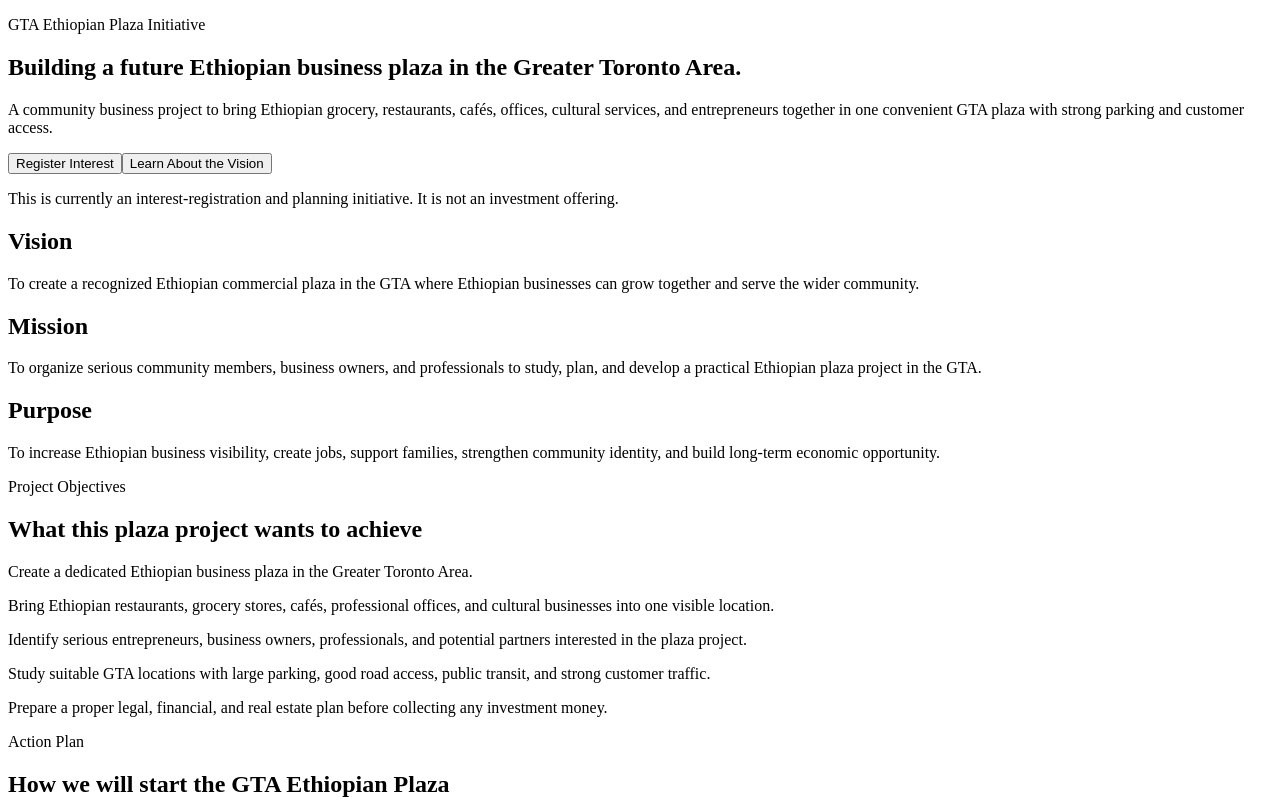
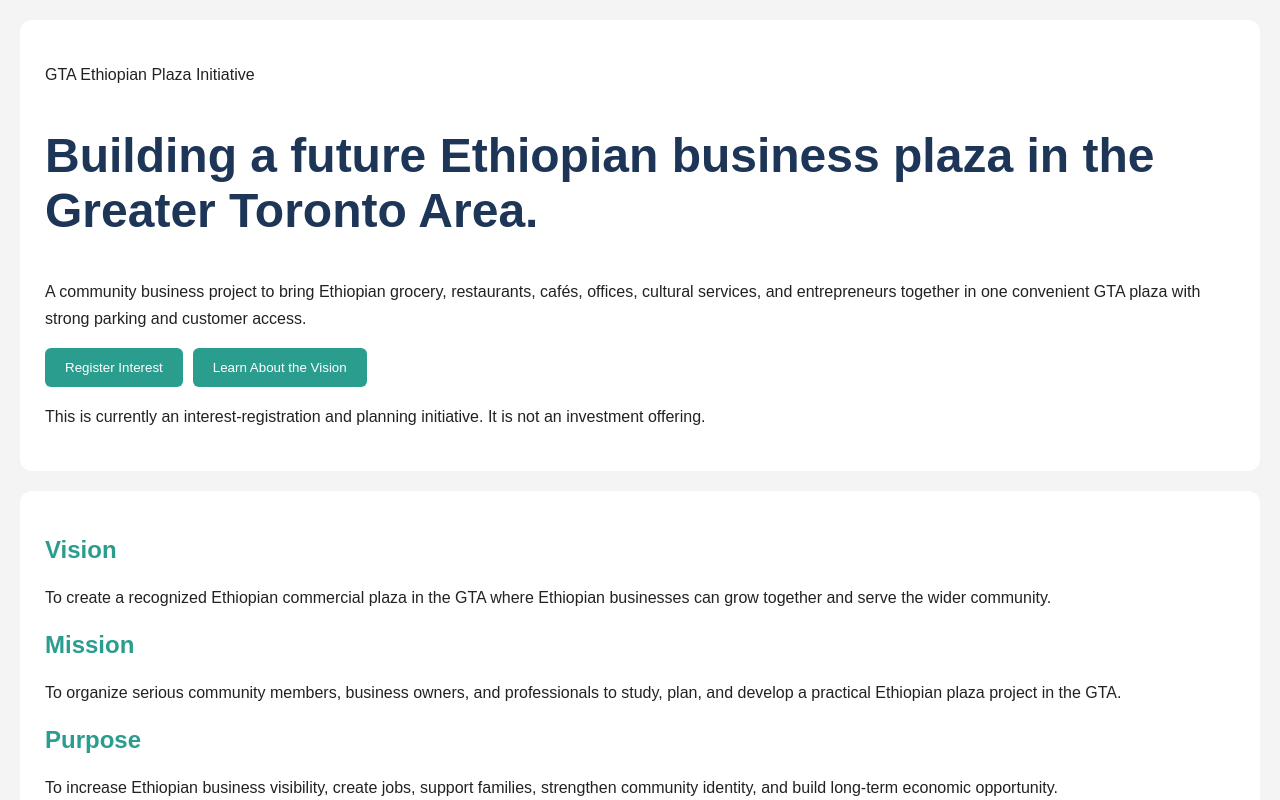
Before and after one commit to teshzw/gta-ethiopian-plaza, a React (Vite) app: page / in a window 1280 px wide. Shown: the top 800 px of the page. Built offline with nearby package versions, Linux system fonts and the light colour scheme.

Commit message:
Update style.css

```diff
--- a/style.css
+++ b/style.css
@@ -1 +1,40 @@
-<link rel="stylesheet" href="/style.css" />
+body {
+  margin: 0;
+  font-family: Arial, sans-serif;
+  background: #f4f4f4;
+  color: #222;
+}
+
+h1 {
+  font-size: 48px;
+  color: #1d3557;
+}
+
+h2 {
+  color: #2a9d8f;
+}
+
+button {
+  background: #2a9d8f;
+  color: white;
+  border: none;
+  padding: 12px 20px;
+  margin-right: 10px;
+  border-radius: 6px;
+  cursor: pointer;
+}
+
+button:hover {
+  background: #21867a;
+}
+
+section {
+  background: white;
+  margin: 20px;
+  padding: 25px;
+  border-radius: 12px;
+}
+
+p {
+  line-height: 1.7;
+}
```
